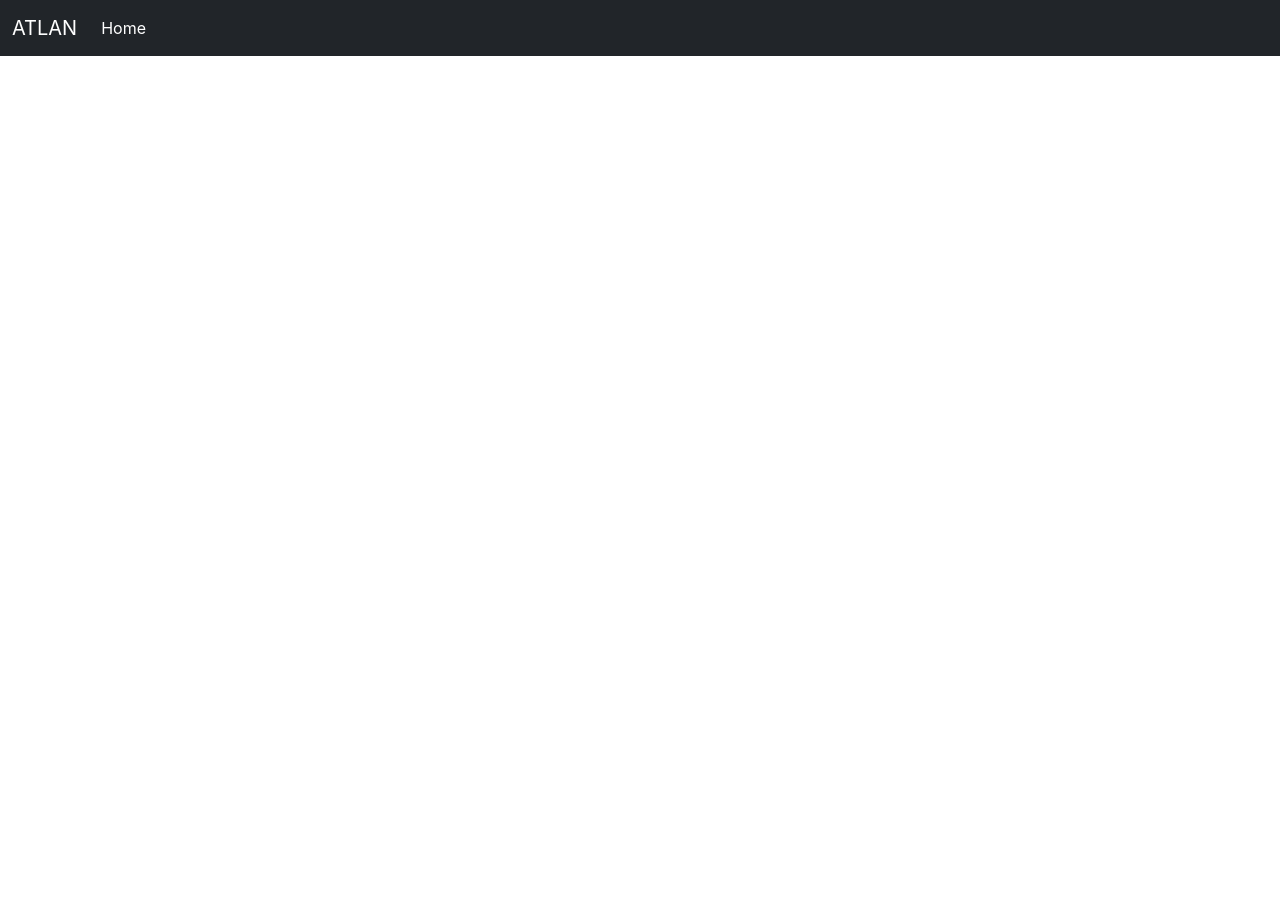
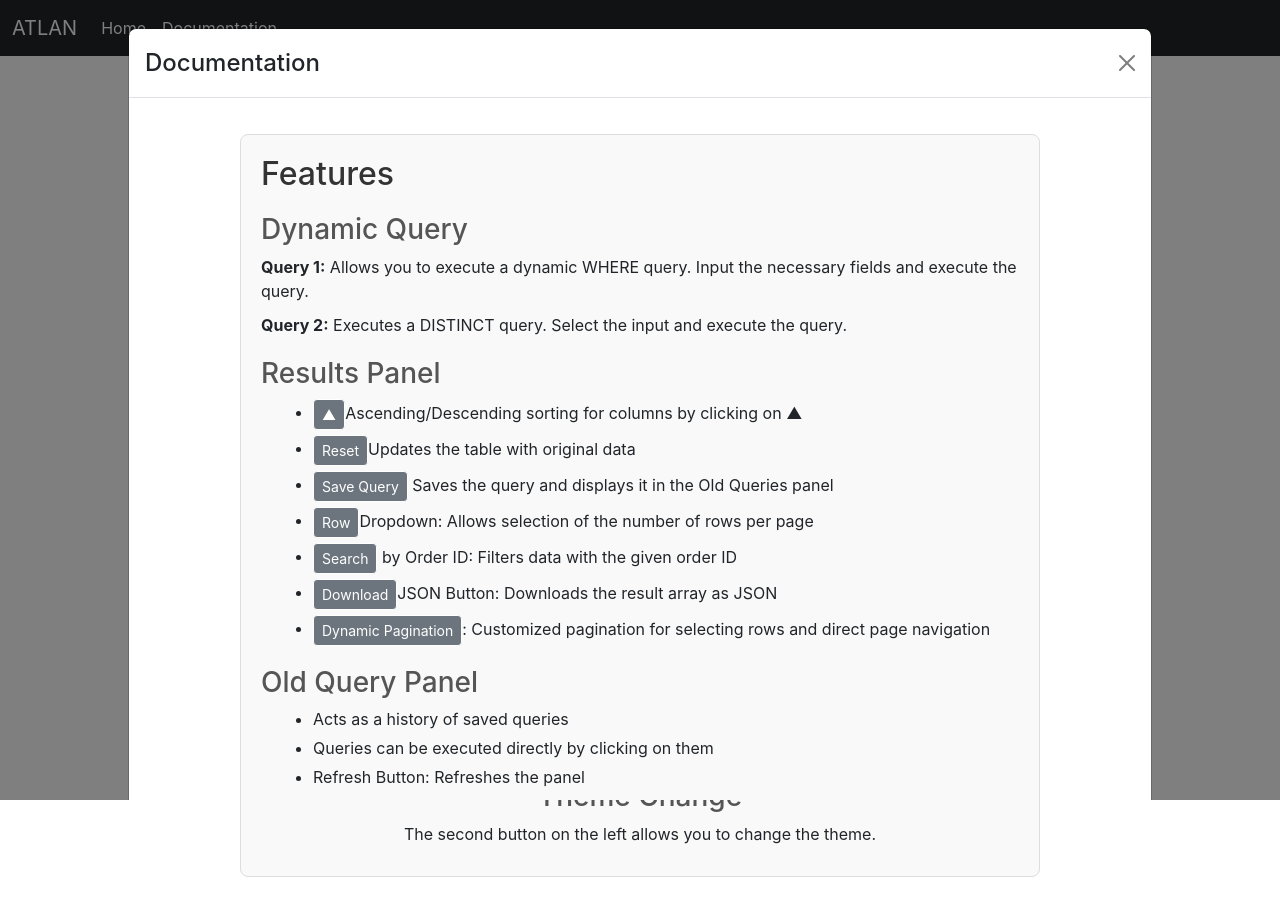
Before and after one commit to Gaurav05082002/Atlan-mysql, a React (Create React App) app: page /guideline in a window 1280 px wide. Before the commit this address had no page. Before the commit the page ends 800 px from the top, so only its background shows below. Built offline with nearby package versions, Linux system fonts and the light colour scheme.

Commit message:
guidelines added

```diff
--- a/src/App.css
+++ b/src/App.css
@@ -5,6 +5,9 @@
 .App-logo {
   height: 40vmin;
   pointer-events: none;
+}
+.custom-modal {
+  max-width: 80%; /* Set your custom width here */
 }
 
 @media (prefers-reduced-motion: no-preference) {
--- a/src/App.js
+++ b/src/App.js
@@ -1,18 +1,41 @@
-import React from 'react';
+// App.js
+import React, { useState } from 'react';
 import './App.css';
-import { BrowserRouter as Router, Route, Routes } from 'react-router-dom';
+import { BrowserRouter as Router, Route, Routes, Link } from 'react-router-dom';
 import Nav from './components/Nav';
 import Editor from './components/editor/Editor';
-
+import Guideline from './components/Guideline/Guideline';
+import 'bootstrap/dist/css/bootstrap.min.css'; // Import Bootstrap styles
+import { Modal, Button } from 'react-bootstrap'; // Import Bootstrap modal components
 
 function App() {
+  const [showGuidelineModal, setShowGuidelineModal] = useState(true);
+
+  const handleCloseGuidelineModal = () => setShowGuidelineModal(false);
+
   return (
     <div className="App">
       <Router>
         <Nav />
         <Routes>
           <Route path="/" element={<Editor />} />
+          <Route path="/guideline" element={<Guideline />} />
         </Routes>
+
+        {/* Bootstrap Modal for Guideline */}
+        <Modal show={showGuidelineModal} onHide={handleCloseGuidelineModal} dialogClassName="custom-modal">
+          <Modal.Header closeButton>
+            <Modal.Title>Documentation</Modal.Title>
+          </Modal.Header>
+          <Modal.Body>
+            <Guideline />
+          </Modal.Body>
+          <Modal.Footer>
+            <Button variant="secondary" onClick={handleCloseGuidelineModal}>
+              Close
+            </Button>
+          </Modal.Footer>
+        </Modal>
       </Router>
     </div>
   );
--- /dev/null
+++ b/src/components/Guideline/Guideline.css
@@ -0,0 +1,36 @@
+/* Guideline.css */
+.guideline-container {
+    max-width: 800px;
+    margin: 20px auto;
+    padding: 20px;
+    border: 1px solid #ddd;
+    border-radius: 8px;
+    background-color: #f9f9f9;
+  }
+
+  .guideline-container h2 {
+    color: #333;
+  }
+
+  .guideline-container h3 {
+    margin-top: 20px;
+    color: #555;
+  }
+
+  .guideline-container p {
+    margin-bottom: 10px;
+    line-height: 1.5;
+  }
+
+  .guideline-container ul {
+    list-style-type: disc;
+    margin-left: 20px;
+  }
+
+  .guideline-container li {
+    margin-bottom: 5px;
+  }
+
+  .guideline-container strong {
+    font-weight: bold;
+  }
--- /dev/null
+++ b/src/components/Guideline/Guideline.js
@@ -0,0 +1,112 @@
+// Guideline.js
+import React from "react";
+import "./Guideline.css";
+
+const Guideline = () => {
+  return (
+    <div className="guideline-container">
+      <h2>Features</h2>
+
+      <h3>Dynamic Query</h3>
+      <p>
+        <strong>Query 1:</strong> Allows you to execute a dynamic WHERE query.
+        Input the necessary fields and execute the query.
+      </p>
+      <p>
+        <strong>Query 2:</strong> Executes a DISTINCT query. Select the input
+        and execute the query.
+      </p>
+
+      <h3>Results Panel</h3>
+      <ul>
+        <li>
+          <button
+            type="button"
+            class="btn btn-secondary btn-sm"
+            style={{ border: "solid 1px white" }}
+          >
+            ▲
+          </button>
+          Ascending/Descending sorting for columns by clicking on ▲
+        </li>
+        <li>
+          <button
+            type="button"
+            class="btn btn-secondary btn-sm"
+            style={{ border: "solid 1px white" }}
+          >
+            Reset
+          </button>
+          Updates the table with original data
+        </li>
+        <li>
+          <button
+            type="button"
+            class="btn btn-secondary btn-sm"
+            style={{ border: "solid 1px white" }}
+          >
+            Save Query
+          </button>{" "}
+          Saves the query and displays it in the Old Queries panel
+        </li>
+        <li>
+          {" "}
+          <button
+            type="button"
+            class="btn btn-secondary btn-sm"
+            style={{ border: "solid 1px white" }}
+          >
+            Row
+          </button>
+          Dropdown: Allows selection of the number of rows per page
+        </li>
+        <li>
+          {" "}
+          <button
+            type="button"
+            class="btn btn-secondary btn-sm"
+            style={{ border: "solid 1px white" }}
+          >
+            Search
+          </button>{" "}
+          by Order ID: Filters data with the given order ID
+        </li>
+        <li>
+          {" "}
+          <button
+            type="button"
+            class="btn btn-secondary btn-sm"
+            style={{ border: "solid 1px white" }}
+          >
+            Download
+          </button>
+          JSON Button: Downloads the result array as JSON
+        </li>
+        <li>
+          {" "}
+          <button
+            type="button"
+            class="btn btn-secondary btn-sm"
+            style={{ border: "solid 1px white" }}
+          >
+            Dynamic Pagination
+          </button>
+          : Customized pagination for selecting rows and direct page navigation
+        </li>
+      </ul>
+
+      <h3>Old Query Panel</h3>
+      <ul>
+        <li>Acts as a history of saved queries</li>
+        <li>Queries can be executed directly by clicking on them</li>
+        <li>Refresh Button: Refreshes the panel</li>
+        <li>Delete All Button: Clears the Old Query Panel</li>
+      </ul>
+
+      <h3>Theme Change</h3>
+      <p>The second button on the left allows you to change the theme.</p>
+    </div>
+  );
+};
+
+export default Guideline;
--- a/src/components/Nav.js
+++ b/src/components/Nav.js
@@ -15,9 +15,9 @@ export default function Nav() {
         <li class="nav-item">
           <Link class="nav-link active" aria-current="page" href="#"   to="/" style={{color:"white"}}>Home</Link>
         </li>
-        {/* <li class="nav-item">
-          <Link class="nav-link active" aria-current="page" href="#"   to="/Plots" style={{color:"white"}}>Plots</Link>
-        </li> */}
+        <li class="nav-item">
+          <Link class="nav-link active" aria-current="page" href="#"   to="/guideline" style={{color:"white"}}>Documentation</Link>
+        </li>
         {/* <li class="nav-item">
           <Link class="nav-link active" aria-current="page" href="#"   to="/Stats" style={{color:"white"}}>Stats</Link>
         </li> */}
--- /dev/null
+++ b/src/components/QueryInputs/Glow.css
@@ -0,0 +1,9 @@
+/* App.css or inline style */
+@keyframes glow {
+    from {
+      box-shadow: 0 0 1px white;
+    }
+    to {
+      box-shadow: 0 0 7px black, 0 0 7px black;
+    }
+  }
--- a/src/components/QueryInputs/SqlQuery1.js
+++ b/src/components/QueryInputs/SqlQuery1.js
@@ -1,5 +1,6 @@
 import React, { useState } from 'react';
 import { Form, Row, Col, Dropdown, Button } from 'react-bootstrap';
+import "./Glow.css";
 
 const SqlQuery1 = ({ onExecute }) => {
   const [selectedTable, setSelectedTable] = useState('choose');
@@ -64,7 +65,7 @@ const SqlQuery1 = ({ onExecute }) => {
           </Col>
           <Col>
             <Dropdown onSelect={(selected) => setSelectedTable(selected)}>
-              <Dropdown.Toggle variant="light" id="dropdown-table" size="sm">
+              <Dropdown.Toggle variant="light" id="dropdown-table" size="sm"   style={{ border:"solid 4px white" , animation: "glow 1.5s infinite alternate"}} >
                 {selectedTable}
               </Dropdown.Toggle>
               <Dropdown.Menu>
@@ -78,7 +79,7 @@ const SqlQuery1 = ({ onExecute }) => {
           </Col>
           <Col>
             <Dropdown onSelect={(selected) => setSelectedOperator(selected)}>
-              <Dropdown.Toggle variant="light" id="dropdown-operator" size="sm">
+              <Dropdown.Toggle variant="light" id="dropdown-operator" size="sm"   style={{ border:"solid 4px white" , animation: "glow 1.5s infinite alternate"}}>
                 {selectedOperator}
               </Dropdown.Toggle>
               <Dropdown.Menu>
@@ -98,6 +99,7 @@ const SqlQuery1 = ({ onExecute }) => {
               onChange={(e) => setNumberValue(e.target.value)}
               size="sm"
               className="form-control-sm"
+              style={{ border:"solid 4px white" , animation: "glow 1.5s infinite alternate"}}
             />
           </Col>
           <Col>
--- a/src/components/QueryInputs/SqlQuery2.js
+++ b/src/components/QueryInputs/SqlQuery2.js
@@ -36,8 +36,8 @@ const SqlQuery2 = ({ onExecute }) => {
           </Col>
 
           <Col>
-            <Dropdown onSelect={(selected) => setSelectedColumn(selected)}>
-              <Dropdown.Toggle variant="light" id="dropdown-column" size="sm">
+            <Dropdown onSelect={(selected) => setSelectedColumn(selected)}  >
+              <Dropdown.Toggle variant="light" id="dropdown-column" size="sm"   style={{ border:"solid 4px white" , animation: "glow 1.5s infinite alternate"}}>
                 {selectedColumn}
               </Dropdown.Toggle>
               <Dropdown.Menu>
--- a/src/components/table/Viewer.js
+++ b/src/components/table/Viewer.js
@@ -55,7 +55,7 @@ const Viewer = ({
   ];
 
   useEffect(() => {
-    const data = Data1;
+    const data = Data;
 
     setFilterData(data);
     setActualData(data);
```
